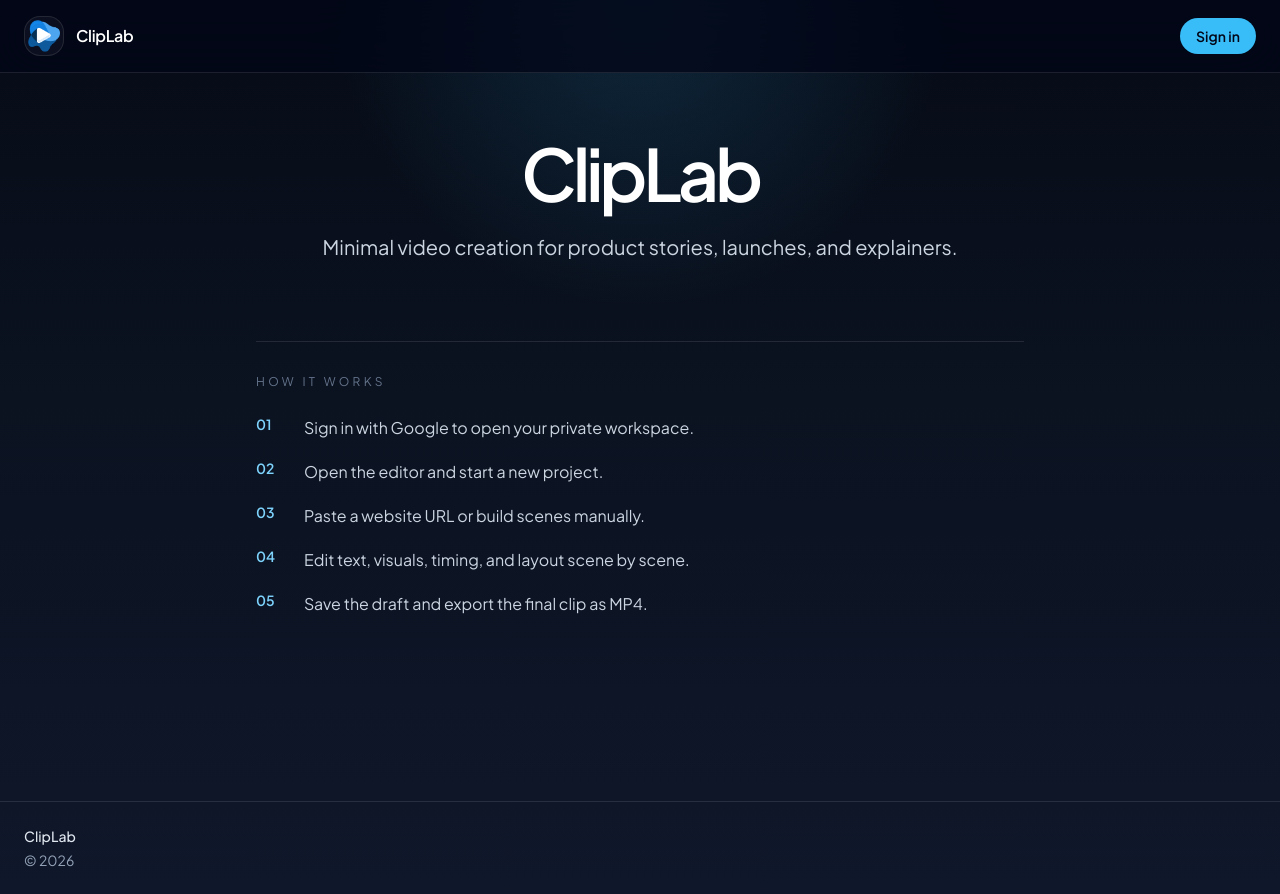
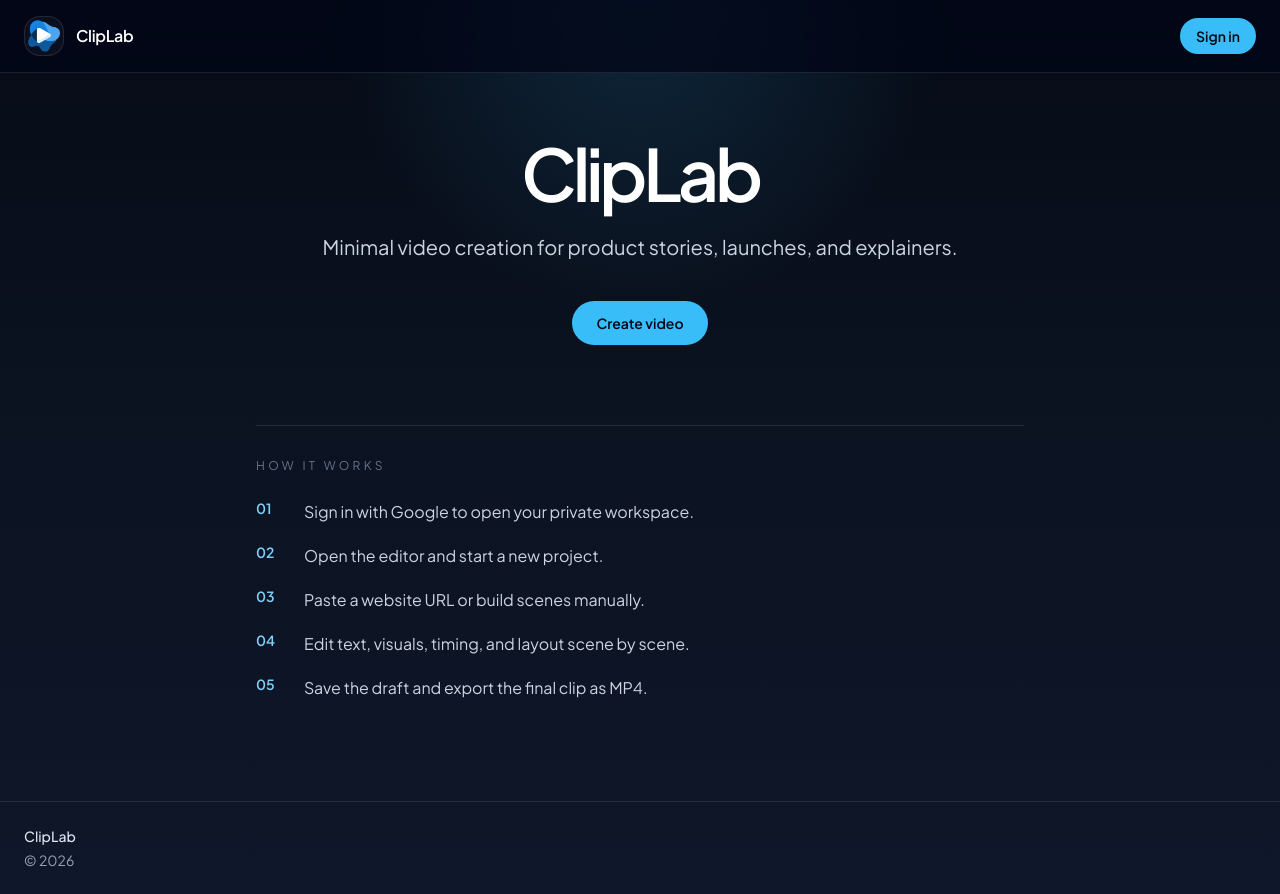
Before and after one commit to Vitalii-Pohorielov/videocreatorapp, a Next.js app: page / in a window 1280 px wide. Built offline with nearby package versions, Linux system fonts and the light colour scheme; no server answers.

Commit message:
Add landing page CTA button

```diff
--- a/components/LandingScreen.tsx
+++ b/components/LandingScreen.tsx
@@ -1,4 +1,6 @@
 "use client";
+
+import Link from "next/link";
 
 const steps = [
   "Sign in with Google to open your private workspace.",
@@ -19,6 +21,14 @@ export function LandingScreen() {
           <p className="mx-auto mt-6 max-w-2xl text-lg leading-8 text-slate-300 sm:text-xl">
             Minimal video creation for product stories, launches, and explainers.
           </p>
+          <div className="mt-10 flex justify-center">
+            <Link
+              href="/editor"
+              className="rounded-full bg-sky-400 px-6 py-3 text-sm font-semibold text-slate-950 transition hover:bg-sky-300"
+            >
+              Create video
+            </Link>
+          </div>
         </div>
 
         <div className="mt-20 w-full max-w-3xl border-t border-white/10 pt-8 text-left">
```
